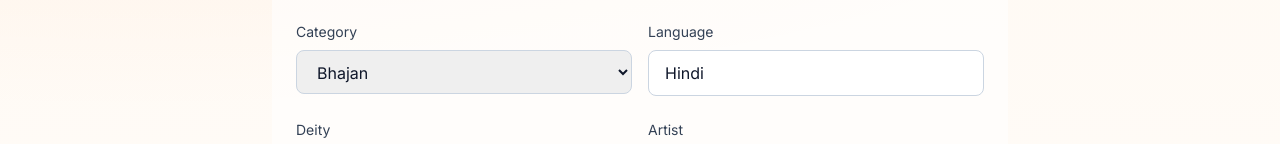
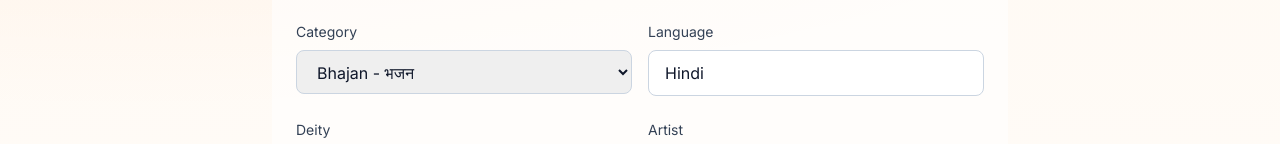
Before and after one commit to vipinpushkar21-gh/sarvdev-temple, a Next.js app: page /admin/devotionals/new in a window 1280 px wide. Shown: the part 430-574 px from the top of the page. Built offline with nearby package versions, Linux system fonts and the light colour scheme.

Commit message:
Update devotional categories: Bhajan, Stotra, Aarti, Mantra, Chalisa, Stuti, Shloka, Path

```diff
--- a/app/admin/devotionals/new/page.tsx
+++ b/app/admin/devotionals/new/page.tsx
@@ -81,12 +81,15 @@ export default function NewDevotionalPage() {
               onChange={handleChange}
               className="w-full rounded-lg border border-slate-300 px-4 py-2.5 focus:outline-none focus:ring-2 focus:ring-orange-500"
             >
-              <option value="Bhajan">Bhajan</option>
-              <option value="Stotra">Stotra</option>
-              <option value="Aarti">Aarti</option>
-              <option value="Mantra">Mantra</option>
-              <option value="Kirtan">Kirtan</option>
-              <option value="Other">Other</option>
+              <option value="Bhajan">Bhajan - भजन</option>
+              <option value="Stotra">Stotra - स्तोत्र</option>
+              <option value="Aarti">Aarti - आरती</option>
+              <option value="Mantra">Mantra - मंत्र</option>
+              <option value="Chalisa">Chalisa - चालीसा</option>
+              <option value="Stuti">Stuti - स्तुति</option>
+              <option value="Shloka">Shloka - श्लोक</option>
+              <option value="Path">Path - पाठ</option>
+              <option value="Other">Other - अन्य</option>
             </select>
           </div>
 
--- a/models/Devotional.ts
+++ b/models/Devotional.ts
@@ -4,7 +4,7 @@ import mongoose, { Schema, models } from 'mongoose';
 const DevotionalSchema = new Schema({
   title: { type: String, required: true },
   description: { type: String },
-  category: { type: String, enum: ['Bhajan', 'Stotra', 'Aarti', 'Mantra', 'Kirtan', 'Other'], default: 'Other' },
+  category: { type: String, enum: ['Bhajan', 'Stotra', 'Aarti', 'Mantra', 'Chalisa', 'Stuti', 'Shloka', 'Path', 'Other'], default: 'Other' },
   language: { type: String, default: 'Hindi' },
   deity: { type: String },
   audio: { type: String },
```
